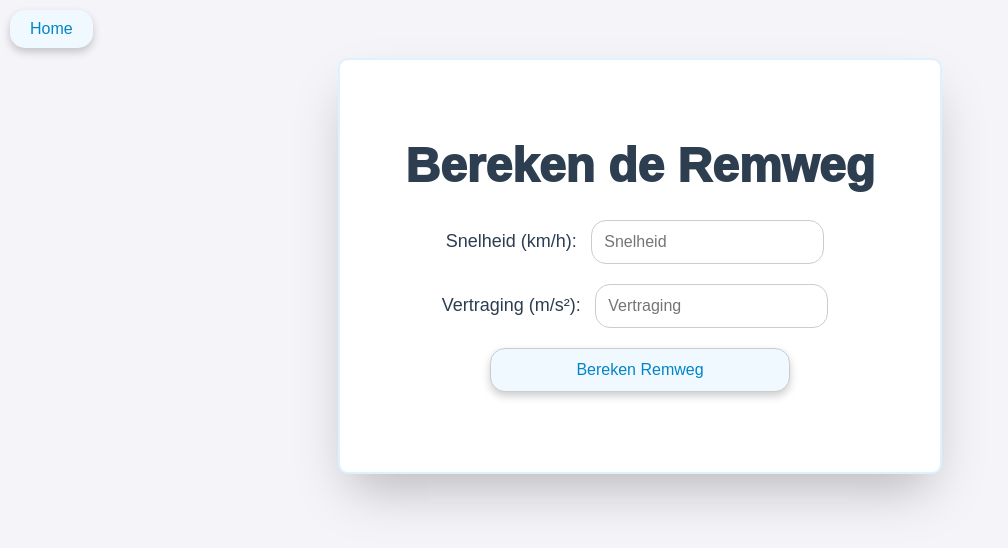
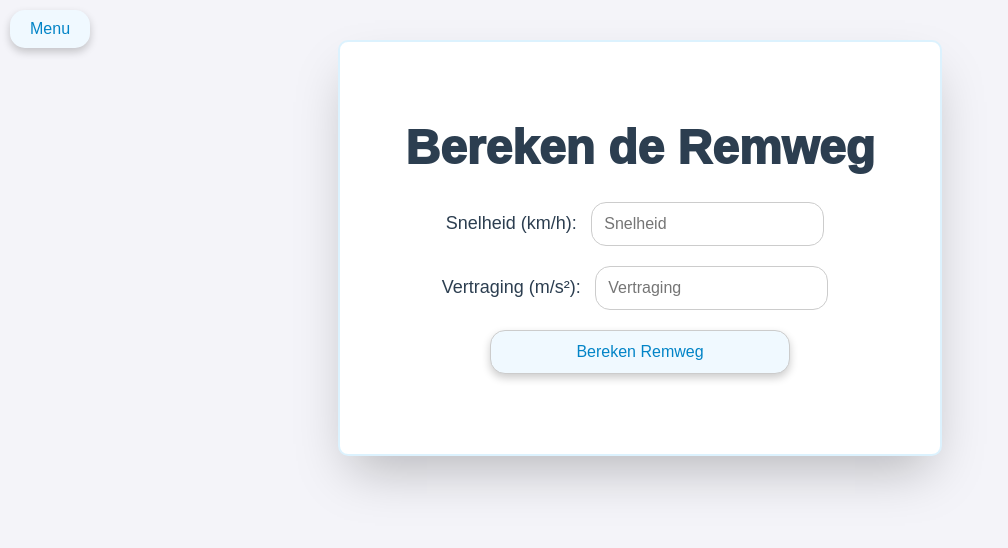
Before and after one commit to EnyoHaerinck/Projecten, a plain HTML site: page remweg.html in a window 1280 px wide. Shown: the whole page, without its empty margins (0-1008 px from the left). Drawn offline with Linux system fonts and the light colour scheme.

Commit message:
Update remweg.html

```diff
--- a/remweg.html
+++ b/remweg.html
@@ -4,12 +4,13 @@
     <meta charset="UTF-8">
     <meta name="viewport" content="width=device-width, initial-scale=1.0">
     <title>Remweg Calculator</title>
+    <link rel="stylesheet" href="nav.css">
     <style>
 
         body {
             font-family: Arial, sans-serif;
             margin: 0;
-            padding: 0;
+            padding: 20px;
             background-color: #f4f4f9;
         }
 
@@ -17,10 +18,10 @@
             text-align: center;
             border: 2px solid #bae6fd80; /* Border around the container */
             border-radius: 10px; /* Rounded corners */
-            padding: 20px; /* Padding inside the container */
+            padding: 50px; /* Padding inside the container */
             background-color: white; /* Background color for the container */
             max-width: 500px; /* Maximum width for the container */
-            margin: auto; /* Center the container */
+            margin: 20px auto; /* Center the container */
             padding: 50px;
             --tw-shadow: 0 25px 50px -12px rgb(0 0 0 / .25);
             --tw-shadow-colored: 0 25px 50px -12px var(--tw-shadow-color);
@@ -75,28 +76,21 @@
             transform: translateY(-2px);
         }
 
-        a {
-            display: inline-block;
-            padding: 10px 20px;
-            margin: 10px;
-            text-decoration: none;
-            background-color: rgb(240 249 255 / var(--tw-bg-opacity, 1));
-            color: rgb(2 132 199 / var(--tw-text-opacity, 1));
-            border-radius: 15px;
-            box-shadow: 0 4px 8px rgba(0, 0, 0, 0.2);
-            transition: background-color 0.3s ease, transform 0.2s ease;
-        }
 
-        a:hover {
-        background-color: rgb(220 229 251 / var(--tw-text-opacity, 1)); ;
-        transform: translateY(-2px);
-        }
 
     </style>
 </head>
 <body>
     <nav>
-        <a href="index.html">Home</a>
+        <div id="navigation">
+            Menu
+            <div class="menu">
+                <a href="index.html">Home</a>
+                <a href="remweg.html">Remweg</a>
+                <a href="rapport.html">Rapport</a>
+                <a href="aitools.html">AI Tools</a>
+            </div>
+        </div>
     </nav>
 
     <div class="container">
@@ -129,6 +123,6 @@
             }
         }
     </script>
-
+    <script src="nav.js"></script>
 </body>
 </html>
```
